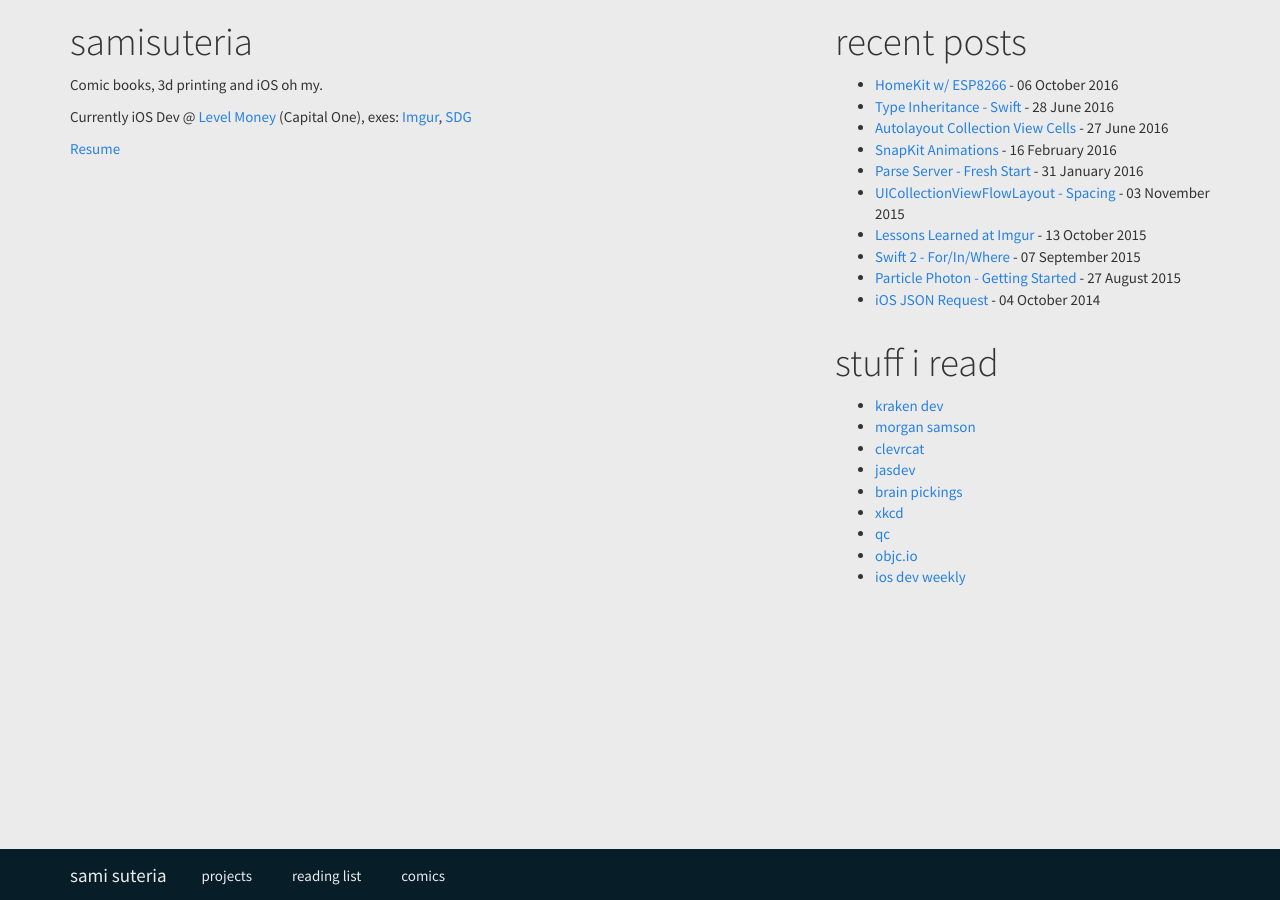
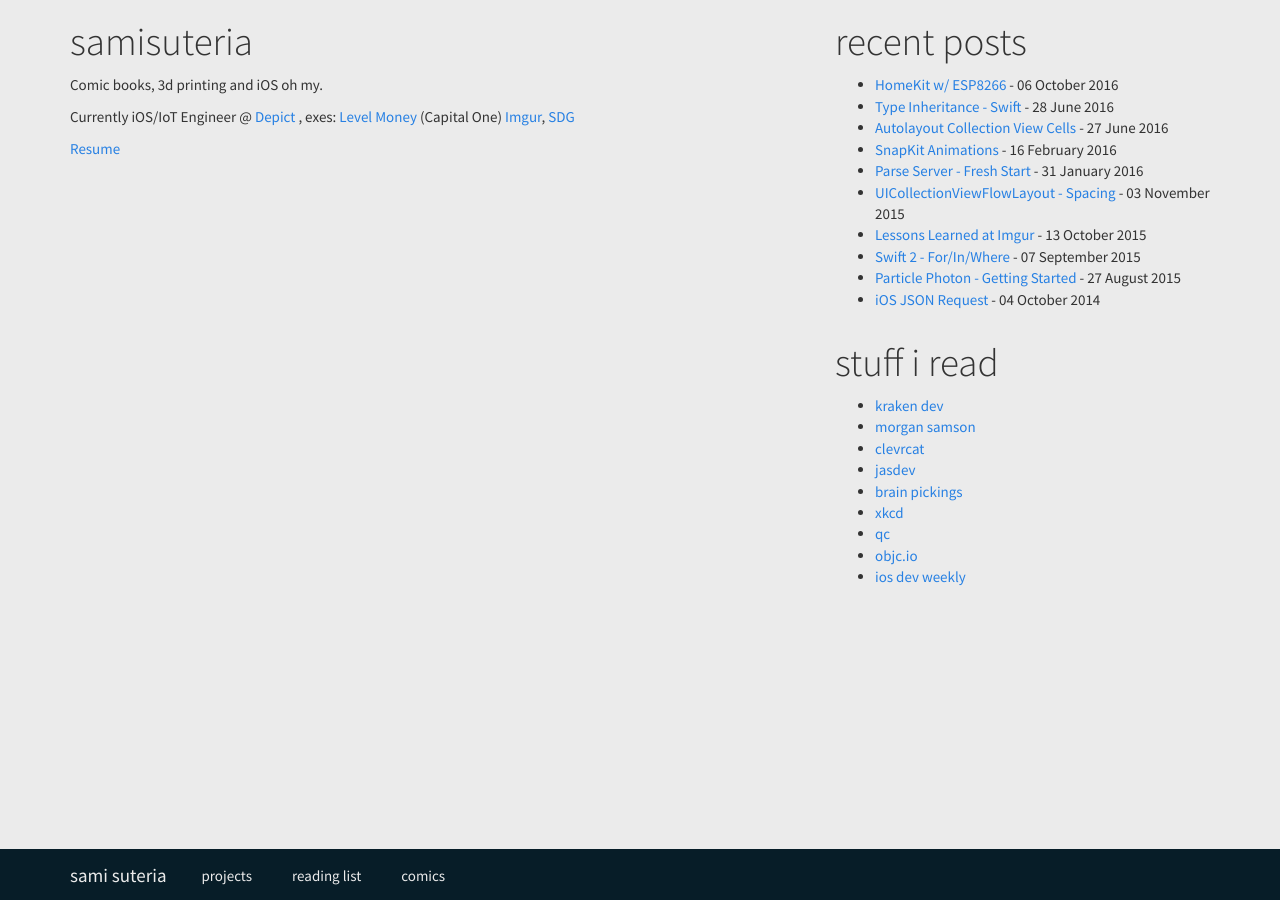
Before and after one commit to samisuteria/samisuteria.github.io, a Jekyll site: the page built from index.md, in a window 1280 px wide. Built offline with Jekyll 4.4.1, drawn with Linux system fonts in a browser that asks for light colours; nearby versions of some CDN libraries.

Commit message:
update index

```diff
--- a/index.md
+++ b/index.md
@@ -7,6 +7,7 @@ layout: index
 
 Comic books, 3d printing and iOS oh my.
 
-Currently iOS Dev @ [Level Money](https://itunes.apple.com/us/app/level-money-manage-money-budgets/id706366965) (Capital One), exes: [Imgur](https://itunes.apple.com/us/app/imgur-awesome-images-gifs/id639881495), [SDG](https://itunes.apple.com/us/app/window-glass-design-mobile/id1086885696)
+Currently iOS/IoT Engineer @ [Depict](www.depict.com) , exes:
+[Level Money](https://itunes.apple.com/us/app/level-money-manage-money-budgets/id706366965) (Capital One) [Imgur](https://itunes.apple.com/us/app/imgur-awesome-images-gifs/id639881495), [SDG](https://itunes.apple.com/us/app/window-glass-design-mobile/id1086885696)
 
 [Resume](./static/CurrentResume.pdf)
```
